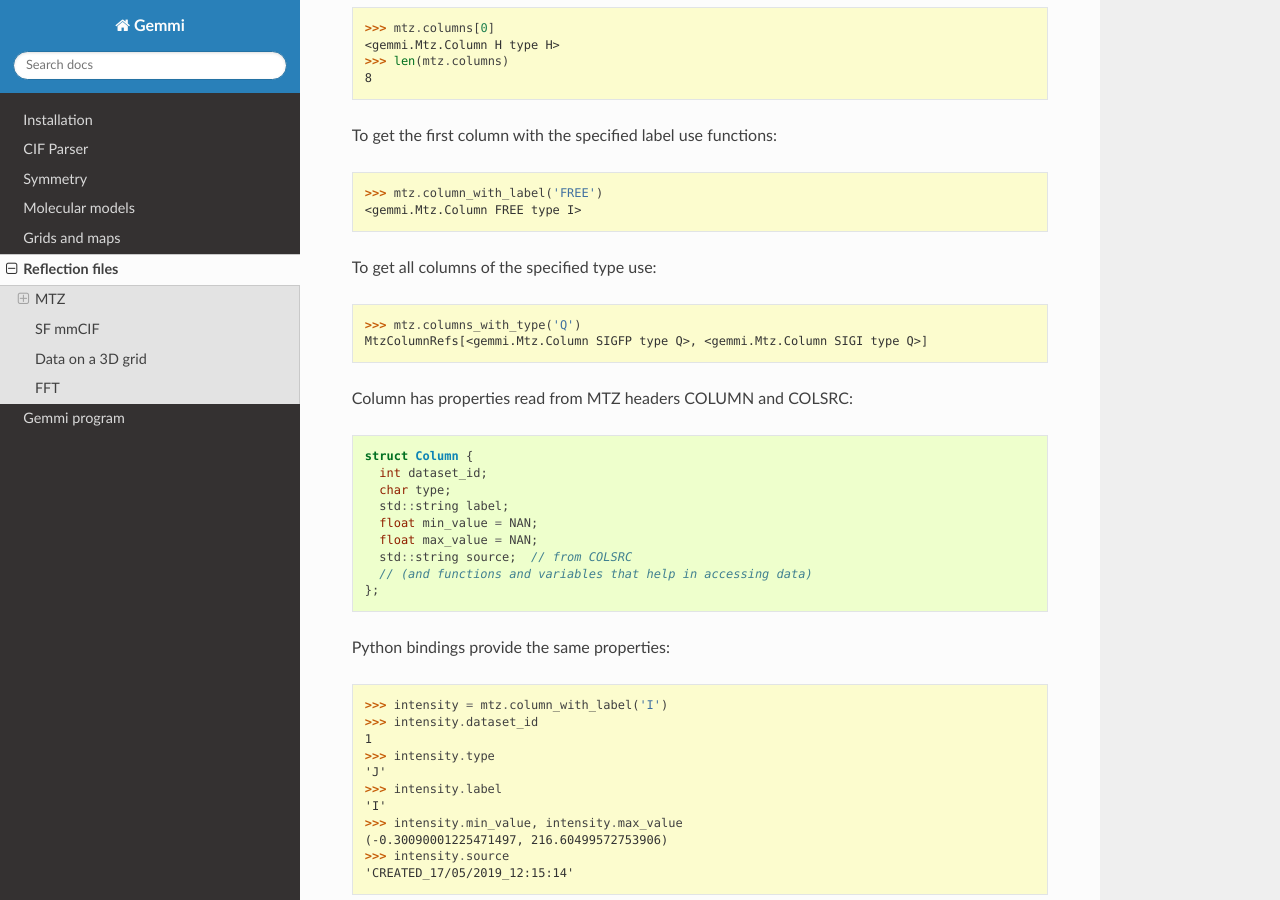
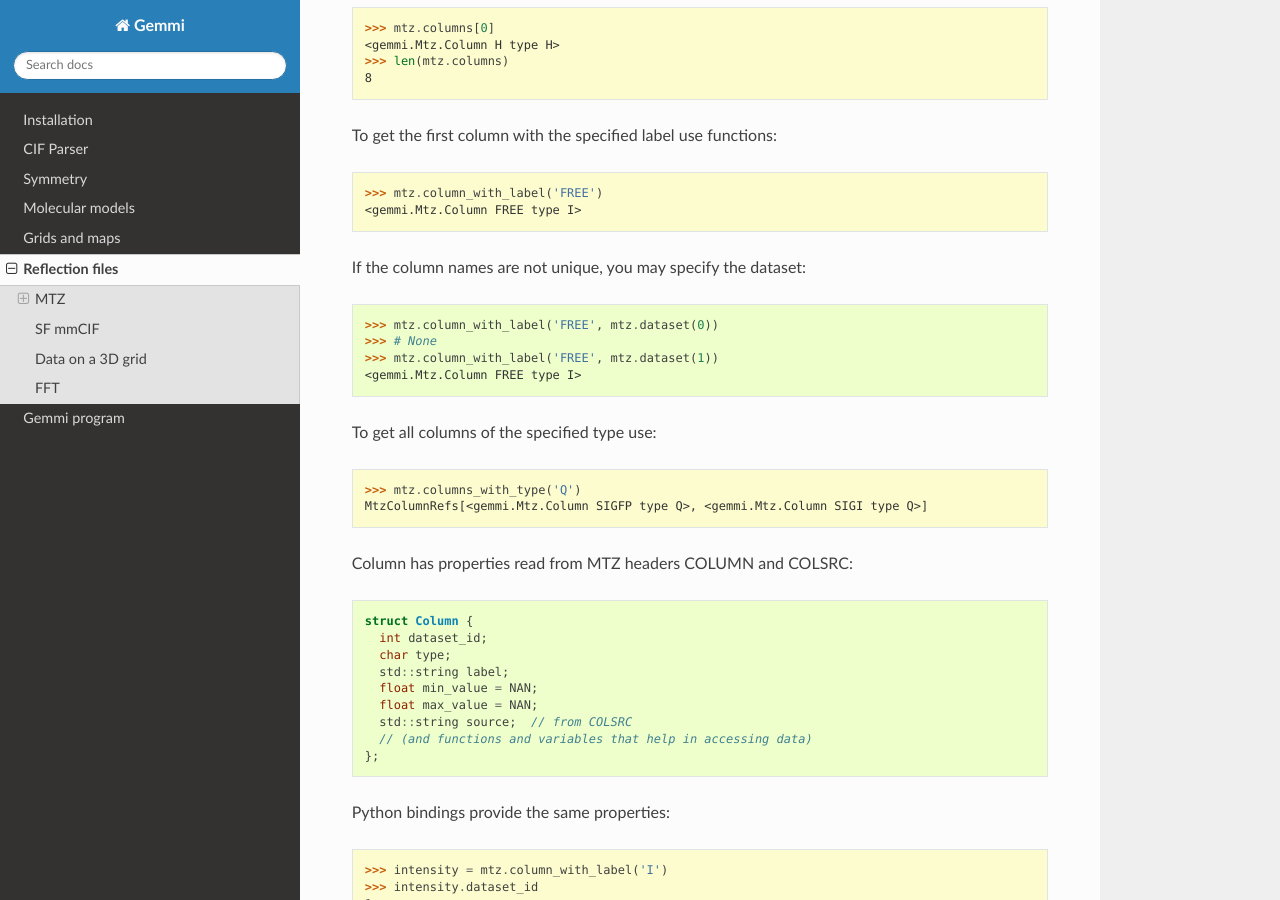
Before and after one commit to project-gemmi/gemmi, a Sphinx documentation site: the page built from docs/hkl.rst, in a window 1280 px wide and 900 px high, scrolled down 2781 px. Built offline with Sphinx 7.4.7 and the Read the Docs theme 2.0.0, drawn with Linux system fonts in a browser that asks for light colours.

Commit message:
add Mtz::dataset_with_name() and modify Mtz::column_with_label()

```diff
--- a/docs/hkl.rst
+++ b/docs/hkl.rst
@@ -152,6 +152,13 @@ To get the first column with the specified label use functions:
 .. doctest::
 
   >>> mtz.column_with_label('FREE')
+  <gemmi.Mtz.Column FREE type I>
+
+If the column names are not unique, you may specify the dataset:
+
+  >>> mtz.column_with_label('FREE', mtz.dataset(0))
+  >>> # None
+  >>> mtz.column_with_label('FREE', mtz.dataset(1))
   <gemmi.Mtz.Column FREE type I>
 
 To get all columns of the specified type use:
```
Also changed, not shown: 2 other files.
